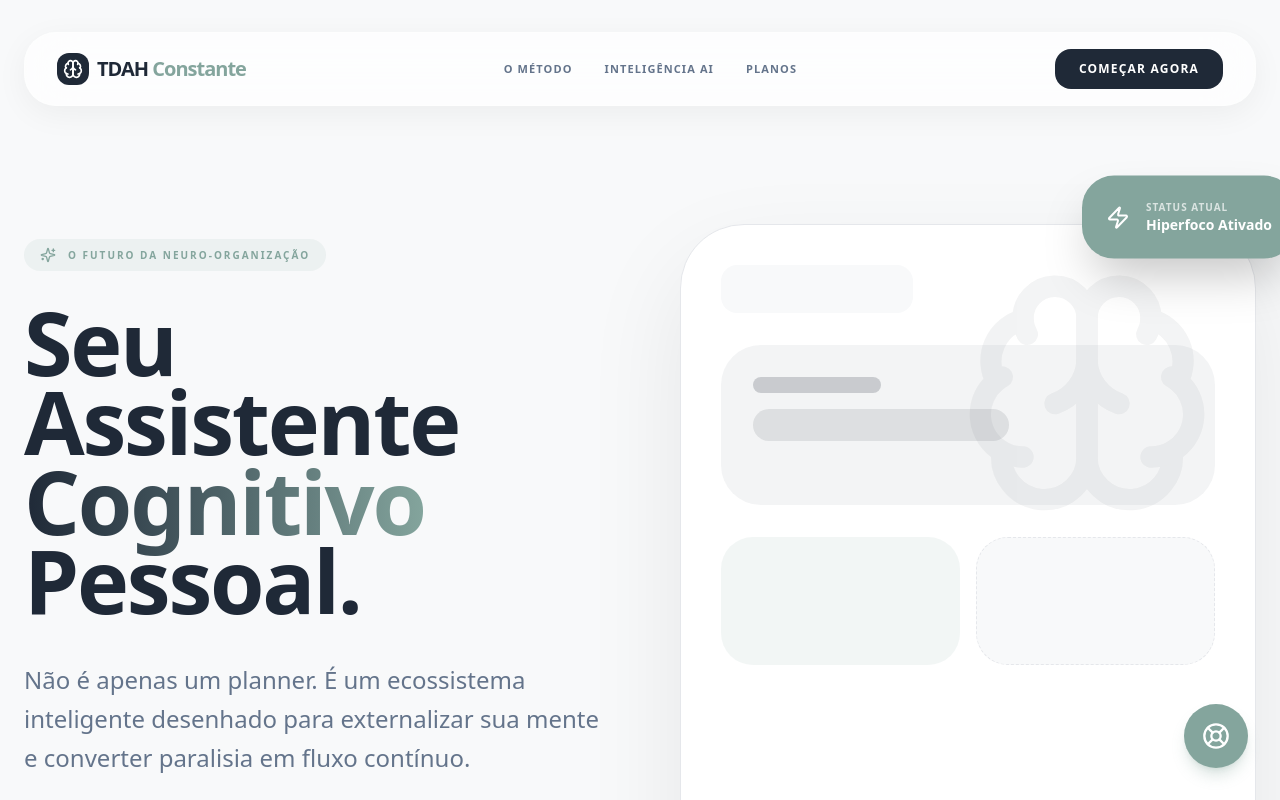
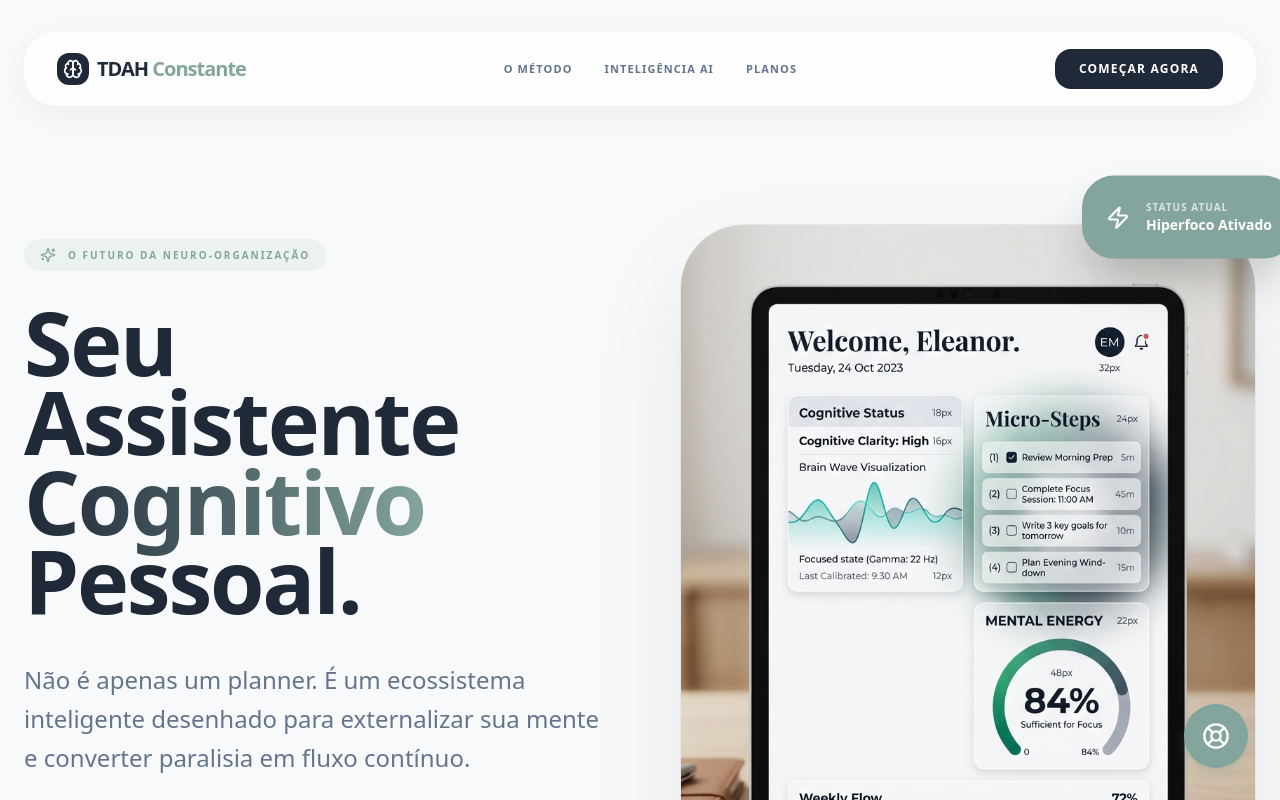
Before and after one commit to gustavoatenuos-cmd/app-priscila-tdah, a Next.js app: page / in a window 1280 px wide. Shown: the top 800 px of the page. Built offline with nearby package versions, Linux system fonts and the light colour scheme.

Commit message:
feat: mockup realista do dashboard na landing page

```diff
--- a/src/app/page.tsx
+++ b/src/app/page.tsx
@@ -73,23 +73,13 @@ export default function Home() {
             transition={{ duration: 1.2, delay: 0.2 }}
             className="relative"
           >
-            <div className="aspect-[4/5] bg-white rounded-[64px] shadow-[0_40px_100px_rgba(0,0,0,0.08)] border border-[#E5E7EB] p-10 relative overflow-hidden group">
-               <div className="absolute top-0 right-0 p-10 opacity-5 group-hover:opacity-10 transition-opacity">
-                 <Brain className="h-64 w-64" />
-               </div>
-
-               {/* UI Elements simulation */}
-               <div className="space-y-8 relative z-10">
-                  <div className="h-12 w-48 bg-[#F8F9FA] rounded-2xl animate-pulse" />
-                  <div className="h-40 w-full bg-[#1F2937]/5 rounded-[40px] p-8">
-                     <div className="h-4 w-32 bg-[#1F2937]/20 rounded-full mb-4" />
-                     <div className="h-8 w-64 bg-[#1F2937]/10 rounded-full" />
-                  </div>
-                  <div className="grid grid-cols-2 gap-4">
-                    <div className="h-32 bg-[#84A59D]/10 rounded-[32px]" />
-                    <div className="h-32 bg-[#F8F9FA] rounded-[32px] border border-dashed border-[#E5E7EB]" />
-                  </div>
-               </div>
+            <div className="aspect-[4/5] bg-white rounded-[64px] shadow-[0_40px_100px_rgba(0,0,0,0.08)] border border-[#E5E7EB] relative overflow-hidden group">
+               <img
+                 src="/mockup_dashboard.png"
+                 alt="Dashboard TDAH Constante"
+                 className="w-full h-full object-cover group-hover:scale-105 transition-transform duration-700"
+               />
+               <div className="absolute inset-0 bg-gradient-to-t from-black/20 to-transparent opacity-0 group-hover:opacity-100 transition-opacity" />
             </div>
 
             {/* Floating Badges */}
```
Also changed, not shown: public/mockup_dashboard.png (added).
